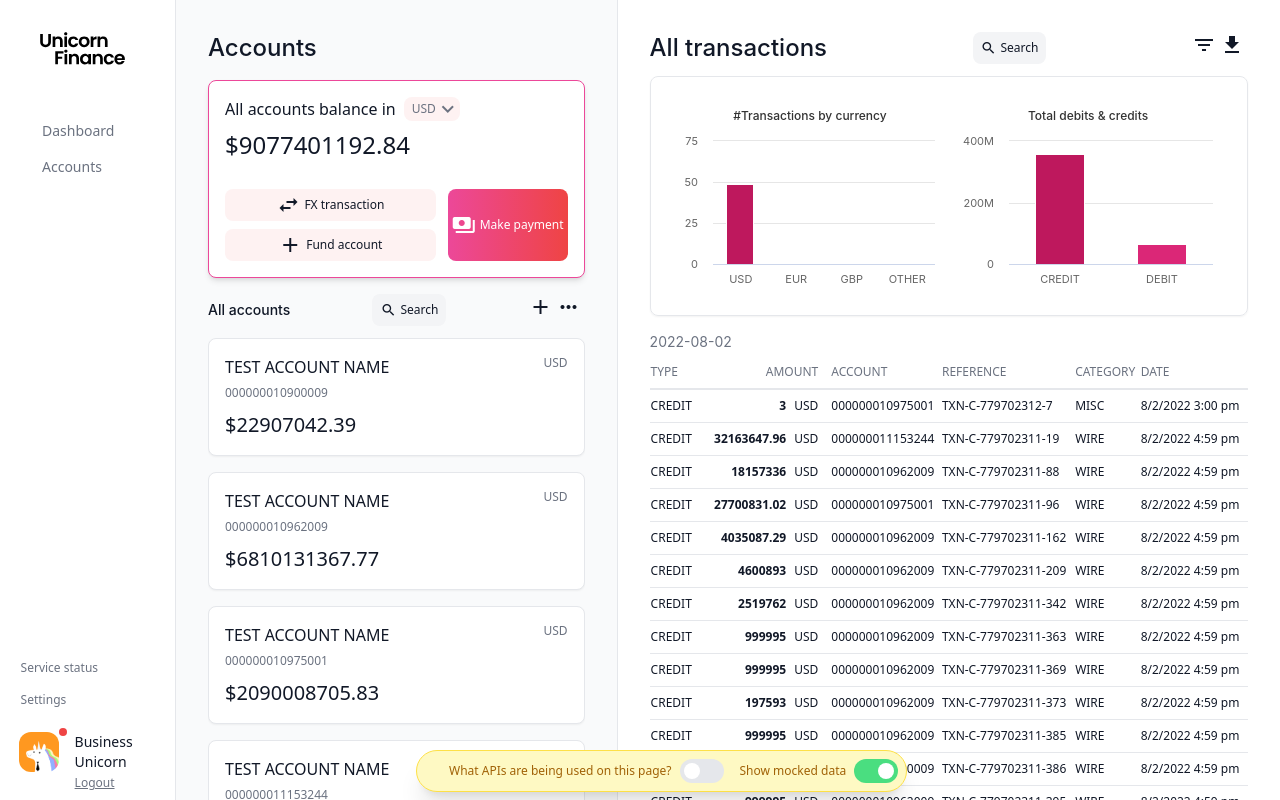
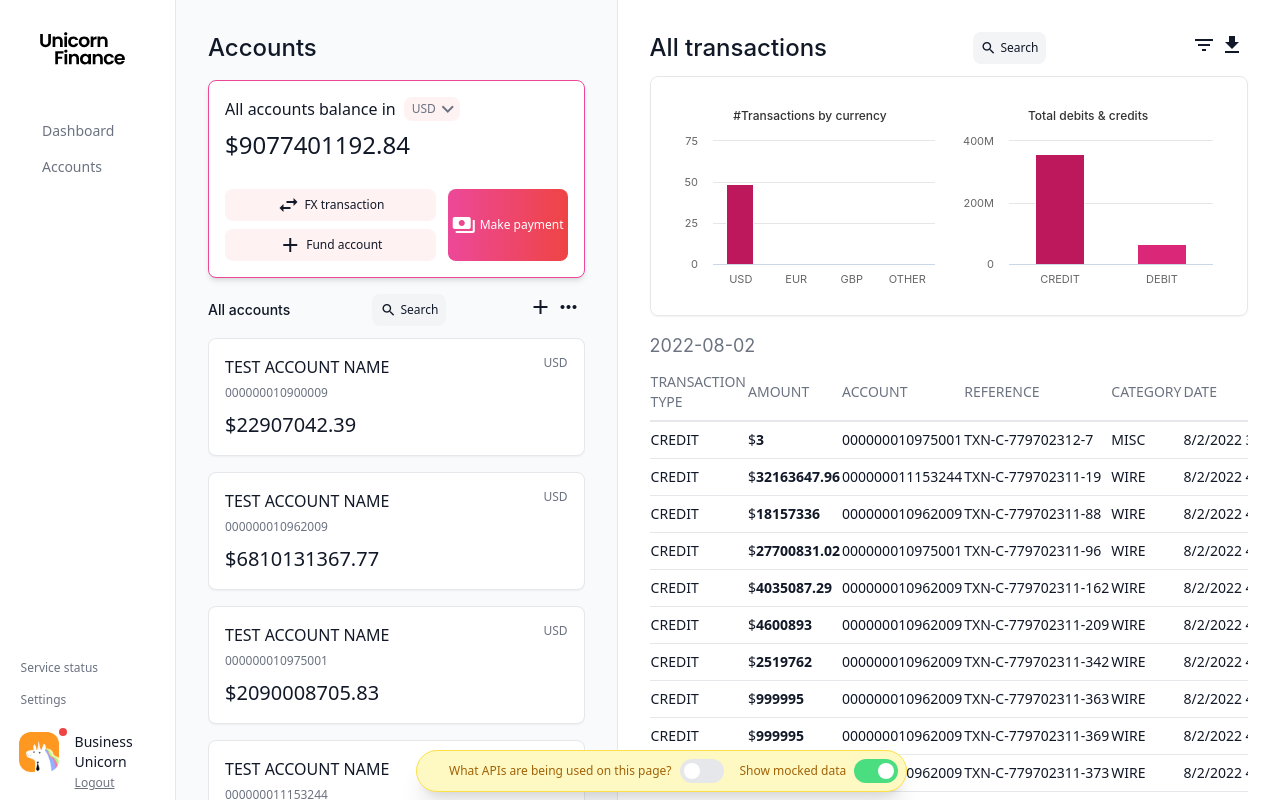
Before and after one commit to jpmorganchase/payments, a React (Create React App) app in the folder app/client/: page / in a window 1280 px wide. Shown: the top 800 px of the page. Built offline with nearby package versions, Linux system fonts and the light colour scheme.

Commit message:
Styling updates for grid

```diff
--- a/app/client/src/components/transactionInformationPanel/transactionGrid/DailyTransactionTable.js
+++ b/app/client/src/components/transactionInformationPanel/transactionGrid/DailyTransactionTable.js
@@ -6,50 +6,29 @@ const DailyTransactionTable = ({
   transactions,
   openTransactionDialog,
 }) => {
+  const headers = [
+    'Transaction Type',
+    'Amount',
+    'Account',
+    'Reference',
+    'Category',
+    'Date',
+  ];
+  const renderHeaders = headers.map((header) => (
+    <th
+      scope='col'
+      key={`header-${header}`}
+      className='py-2 text-left font-medium text-gray-500 uppercase'
+    >
+      {header}
+    </th>
+  ));
   return (
-    <div className=''>
-      <h3 className='text-gray-500 text-sm mb-1'>{date}</h3>
-      <table className='min-w-full text-xs border-b border-gray-200 mb-6'>
+    <>
+      <h3 className='text-gray-500 text-lg mb-1'>{date}</h3>
+      <table className='min-w-full text-sm border-b border-gray-200 mb-6'>
         <thead className='border-b-2'>
-          <tr>
-            <th
-              scope='col'
-              className='py-2 text-left font-medium text-gray-500 uppercase'
-            >
-              Type
-            </th>
-            <th
-              scope='col'
-              className='py-2 px-3 text-right font-medium text-gray-500 uppercase'
-            >
-              Amount
-            </th>
-            <th
-              scope='col'
-              className='py-2 text-left font-medium text-gray-500 uppercase'
-            >
-              Account
-            </th>
-            <th
-              scope='col'
-              className='py-2 text-left font-medium text-gray-500 uppercase'
-            >
-              Reference
-            </th>
-            <th
-              scope='col'
-              className='py-2 text-left font-medium text-gray-500 uppercase'
-            >
-              Category
-            </th>
-            <th
-              scope='col'
-              className='py-2 text-left font-medium text-gray-500 uppercase'
-            >
-              Date
-            </th>
-            <th scope='col' className='relative py-2'></th>
-          </tr>
+          <tr>{renderHeaders}</tr>
         </thead>
         <tbody className='bg-white divide-y divide-gray-200'>
           {transactions &&
@@ -61,11 +40,8 @@ const DailyTransactionTable = ({
                 <td className='py-2 whitespace-nowrap'>
                   {transaction.debitCreditCode}
                 </td>
-                <td className='py-2 px-3 whitespace-nowrap text-right'>
-                  <span className='font-semibold pr-2'>
-                    {transaction.amount}
-                  </span>
-                  {transaction.currency.code}
+                <td className='py-2 whitespace-nowrap'>
+                  $<b>{transaction.amount} </b>
                 </td>
                 <td className='py-2 whitespace-nowrap'>
                   {transaction.account.accountId}
@@ -79,12 +55,11 @@ const DailyTransactionTable = ({
                 <td className='py-2 whitespace-nowrap '>
                   {formatDate(new Date(transaction.asOfDateTime))}
                 </td>
-                <td className='py-2 whitespace-nowrap text-right text-sm font-medium'></td>
               </tr>
             ))}
         </tbody>
       </table>
-    </div>
+    </>
   );
 };
 
```
